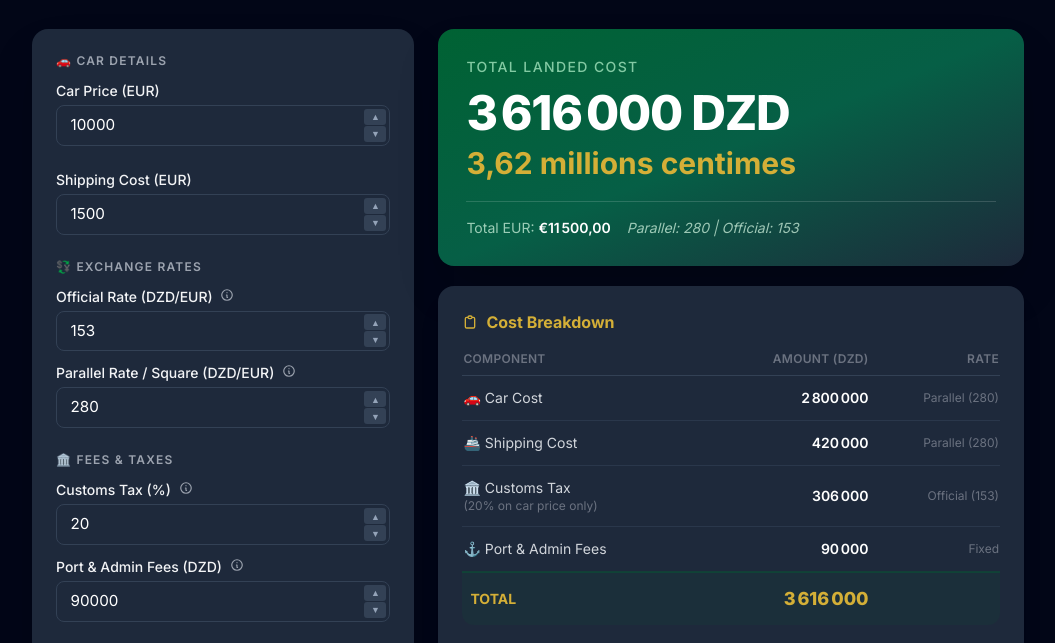
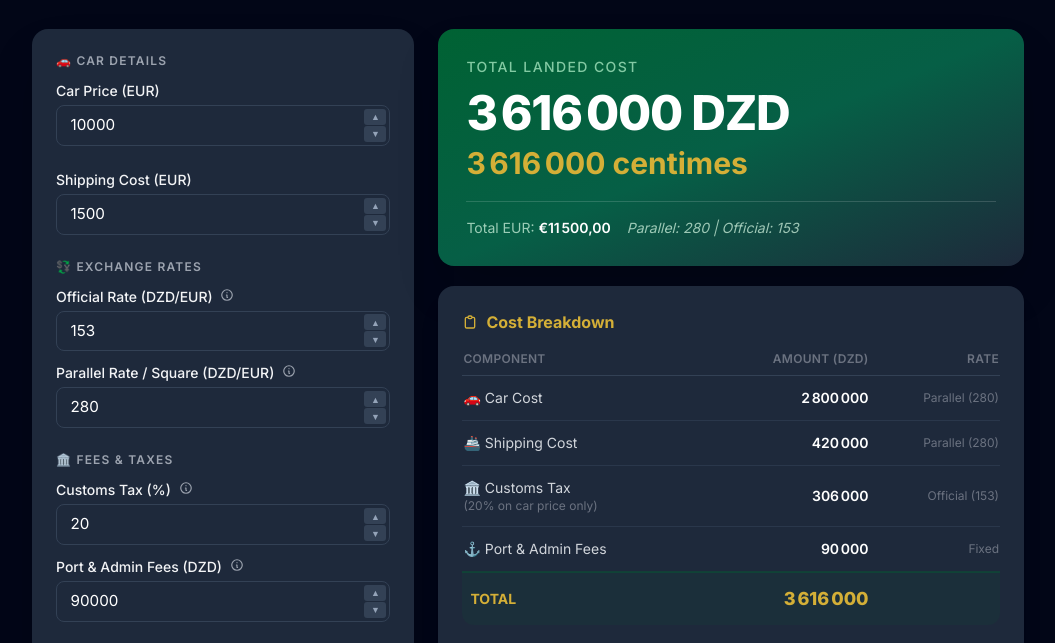
Before and after one commit to skmn1/algerian-car-import-calculator, a plain HTML site: page index.html in a window 1280 px wide. Shown: the part 103-746 px from the top of the page, without its empty margins (112-1167 px from the left). Drawn offline with nearby package versions, Linux system fonts and the light colour scheme.

Commit message:
Update centimes display to show full digit value with centimes label

```diff
--- a/index.html
+++ b/index.html
@@ -395,13 +395,13 @@ function calculate() {
     const total        = carDZD + shipDZD + taxDZD + portFees;
 
     // ── millions centimes (1 centime = 1 000 000 DZD)
-    const millions     = total / 1_000_000;
+    const centimes     = total;
 
     /* ── update UI ──────────────────────────────── */
 
     // Big result
     $('totalDZD').textContent      = fmt(total) + ' DZD';
-    $('totalMillions').textContent = fmt(millions, 2) + ' millions centimes';
+    $('totalMillions').textContent = fmt(centimes, 0) + ' centimes';
     $('totalEUR').textContent      = '€' + fmt(carPrice + shipping, 2);
     $('rateGap').textContent       = `Parallel: ${fmt(parRate)} | Official: ${fmt(offRate)}`;
 
```
